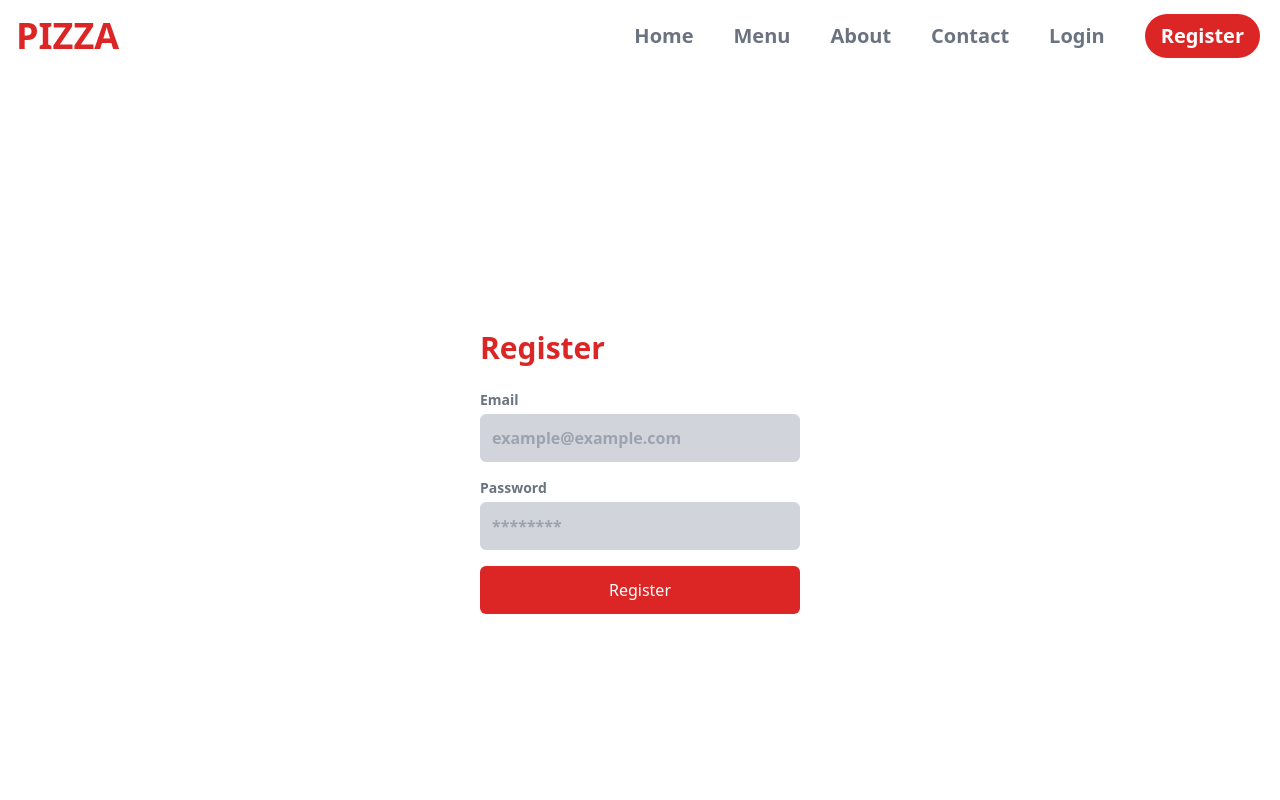
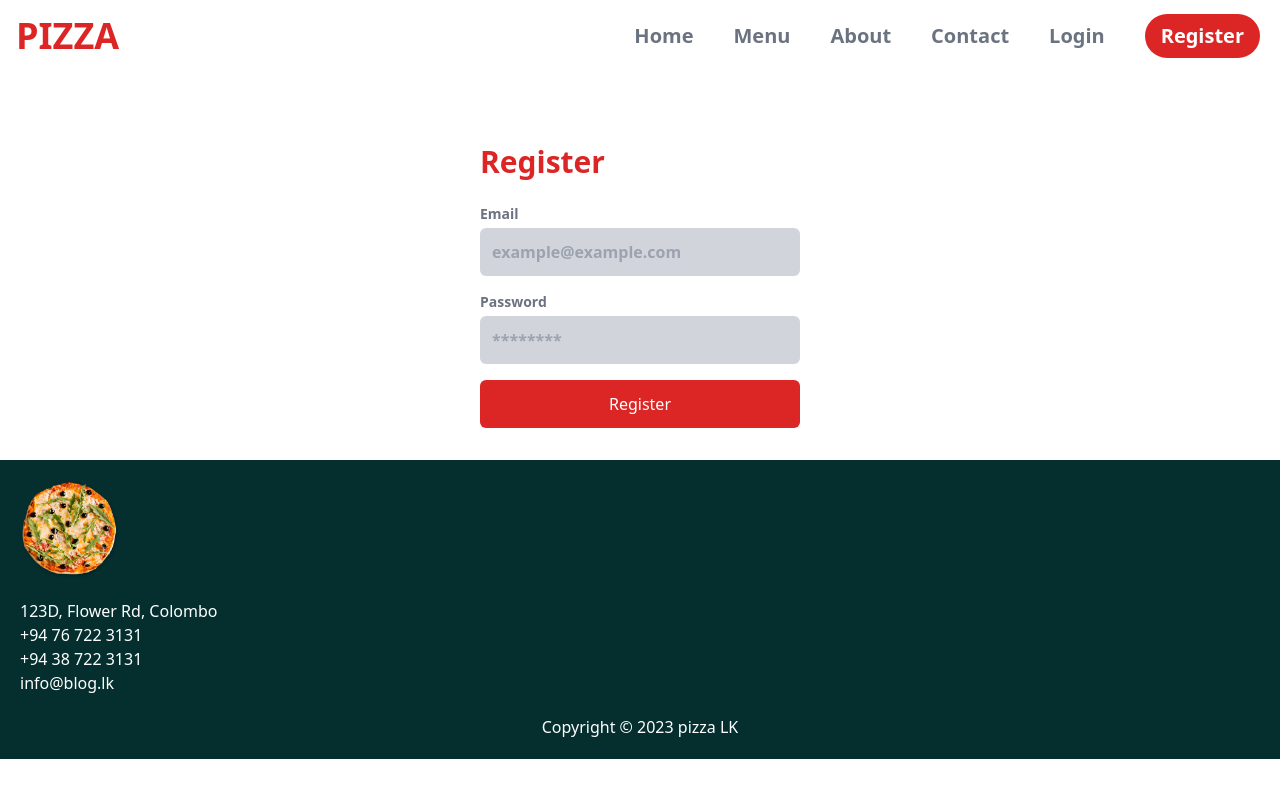
Before and after one commit to Viraj-Lakshitha12/Food-Ordering-System, a React (Vite) app in the folder Food-Ordering-App/: page /register in a window 1280 px wide. Shown: the top 800 px of the page. Built offline with nearby package versions, Linux system fonts and the light colour scheme.

Commit message:
update register page

```diff
--- a/Food-Ordering-App/src/views/register.tsx
+++ b/Food-Ordering-App/src/views/register.tsx
@@ -1,6 +1,6 @@
 const RegisterForm = () => {
     return (
-        <div className="flex flex-col justify-center items-center  bg-center h-screen w-screen">
+        <div className="flex flex-col justify-center items-center  bg-center mt-10">
             <div className="p-8 rounded-md text-white w-96">
                 <h1 className="text-3xl font-semibold mb-6 text-red-600">Register</h1>
                 <form className="space-y-4">
```
